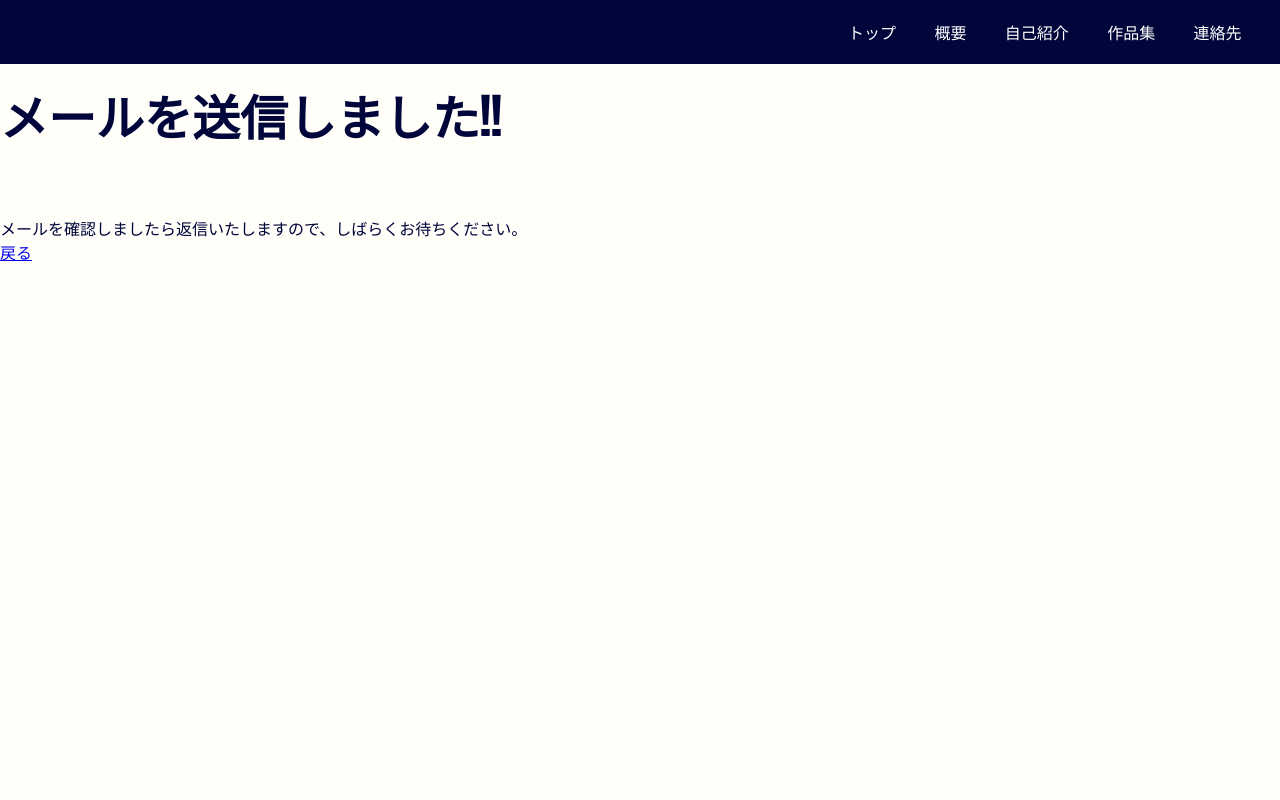
After one commit to shun-ons/portfolio, a Flask app: template templates/send.html in a window 1280 px wide. The commit adds this page. Run offline with Flask 3, Linux system fonts and the light colour scheme; the template is opened without the code that fills it, so the values that code supplies are empty.

Commit message:
add mail complication message

```diff
--- a/app.py
+++ b/app.py
@@ -4,7 +4,6 @@ from flask import Flask,  request, render_template
 from flask_mail import Mail, Message
 from flask_cors import CORS
 from flask import Response
-import json
 
 load_dotenv()
 app = Flask(__name__)
@@ -50,7 +49,7 @@ def contact() -> Response:
         msg = Message(subject='ポートフォリオからのお問い合わせ', recipients=[os.environ.get('MAIL_USERNAME')])
         msg.body = f'お名前: {name}\nメアド: {email}\n内容:\n {contents}'
         mail.send(msg)
-        return render_template('index.html', message="お問い合わせが送信されました!")
+        return render_template('send.html')
 
     except Exception as e:
         return render_template('index.html', error=f'送信に失敗しました. {str(e)}')
--- a/static/css/style.css
+++ b/static/css/style.css
@@ -287,6 +287,12 @@ li.images {
     margin-bottom: 10px;
 }
 
+/* メール送信後のメッセージ */
+.message {
+    height: 100vh;
+    padding-top: 10vh;
+}
+
 /* レスポンシブ対応 */
 @media screen and (max-width: 768px) {
     body {
--- a/static/js/script.js
+++ b/static/js/script.js
@@ -55,6 +55,7 @@ $(function() {
         var infoText = $(this).data('info');
         var tech = $(this).data('tech');
         var linkUrl = $(this).data('link');
+        var githubUrl = $(this).data('github');
 
         $('#modal').css('display', 'flex');
         for (var imgName of imgNames) {
@@ -67,6 +68,7 @@ $(function() {
         $('#modal-text').text(infoText);
         $('#modal-tech').text(tech);
         $('#modal-link').attr('href', linkUrl);
+        $('#modal-github').attr('href', githubUrl);
         $('#modal').fadeIn();
     });
 });
--- /dev/null
+++ b/templates/send.html
@@ -0,0 +1,46 @@
+<!DOCTYPE html>
+<html lang="ja">
+    <head>
+        <meta charset="UTF-8" name="viewport" content="width=device-width, initial-scale=1.0">
+        <title>ポートフォリオ</title>
+        <link rel="stylesheet" href="../static/css/style.css" type="text/css">
+    </head>
+    <body>
+        <!-- ヘッダー -->
+        <header>
+            <nav>
+                <!-- メニューバー -->
+                <ul class="nav_links">
+                    <li><a href="#">トップ</a></li>
+                    <li><a href="#about">概要</a></li>
+                    <li><a href="#profile">自己紹介</a></li>
+                    <li><a href="#my_work">作品集</a></li>
+                    <li><a href="#contact">連絡先</a></li>
+                </ul>
+                <!-- ハンバーガーメニュー -->
+                <div class="burger">
+                    <div class="line1"></div>
+                    <div class="line2"></div>
+                    <div class="line3"></div>
+                </div>
+            </nav>
+        </header>
+        <main>
+            <div class="message">
+                {% if error %}
+                    <h2>送信に失敗しました。</h2>
+                    <p>
+                        入力内容をご確認のうえ、もう一度送信ください。<br>
+                        {{ error }}
+                    </p>
+                {% else %}
+                    <h2>メールを送信しました!!</h2>
+                    <p>メールを確認しましたら返信いたしますので、しばらくお待ちください。</p>
+                {% endif %}
+                <a href="/">戻る</a>
+            </div>
+        </main>
+        <!-- jsファイルの読み込み -->
+        <script src="https://code.jquery.com/jquery-3.7.1.min.js" integrity="sha256-/JqT3SQfawRcv/BIHPThkBvs0OEvtFFmqPF/lYI/Cxo=" crossorigin="anonymous"></script>
+        <script src="../static/js/script.js"></script>
+    </body>
```
Also changed, not shown: templates/index.html (+6 -9 lines).
